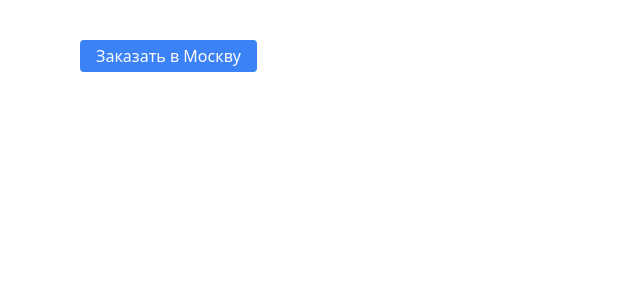
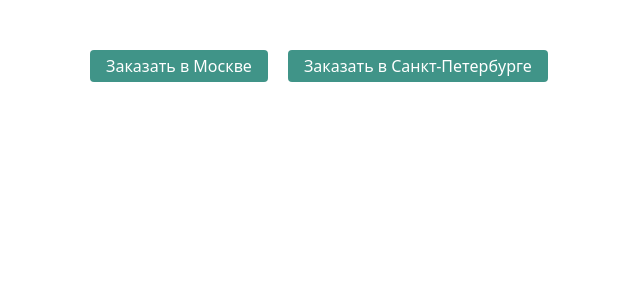
Before and after one commit to KirillGunin/popup, a Vue app: page / in a window 1280 px wide. Shown: the top 300 px of the page, without its empty margins (0-640 px from the left). Built offline with nearby package versions, Linux system fonts and the light colour scheme.

Commit message:
response

```diff
--- a/src/views/HomeView.vue
+++ b/src/views/HomeView.vue
@@ -1,10 +1,22 @@
 <template>
   <div >
-    <button
+    <!-- <button
     class="text-white rounded bg-[#3b82f6] px-4 py-1"
     @click="switchModal = !switchModal">Заказать в Москву
-    </button>
+    </button> -->
 
+    <!-- Кнопки -->
+    <div class="flex flex-row">
+      <div v-for="button in buttons" :key="button.id">
+        <button
+        @click="switchModal = !switchModal"
+        class="text-white rounded bg-[#409488] hover:bg-[#3b82f6] px-4 py-1 m-2.5"
+
+        >Заказать в {{button.name}}</button>
+      </div>
+    </div>
+
+    <!-- Модальное окно с формой -->
     <div class="fixed overflow-x-hidden overflow-y-auto inset-0 flex justify-center items-center z-50"
     v-if="switchModal">
       <div class="relative mx-auto w-auto flex justify-center items-center">
@@ -44,8 +56,13 @@
                 <label class="block text-gray-700 text-sm font-bold mb-2" for="username">Город</label>
                 <p>*</p>
               </div>
-              <select v-model="city_id" class="shadow appearance-none border rounded w-44 py-2 px-3 h-10 text-gray-700 leading-tight focus:outline-none focus:shadow-outline" name="" id="">
+              <!-- <select v-model="city_id" class="shadow appearance-none border rounded w-44 py-2 px-3 h-10 text-gray-700 leading-tight focus:outline-none focus:shadow-outline" name="" id="">
                 <option value="">Москва</option>
+              </select> -->
+
+              <select name="city_id" id="city_id" v-model="city_id"
+              class="shadow appearance-none border rounded w-44 py-2 px-3 h-10 text-gray-700 leading-tight focus:outline-none focus:shadow-outline">
+                <option v-for="city in cities" :value="city.value" :key="city.id">{{city.id}}</option>
               </select>
             </div>
           </div>
@@ -74,10 +91,20 @@
   data() {
     return {
       switchModal: false,
+      buttons: [
+        {id: 1, name: 'Москве'},
+        {id: 2, name: 'Санкт-Петербурге'}
+      ],
+      cities: [
+        { id: 'Москва', value: 1 },
+        { id: 'Санкт-Петербург', value: 2 },
+        { id: 'Казань', value: 3 }
+
+      ],
       name: '',
       phone: '',
       email: '',
-      city_id: 1
+      city_id: ''
     }
   },
   methods: {
```
